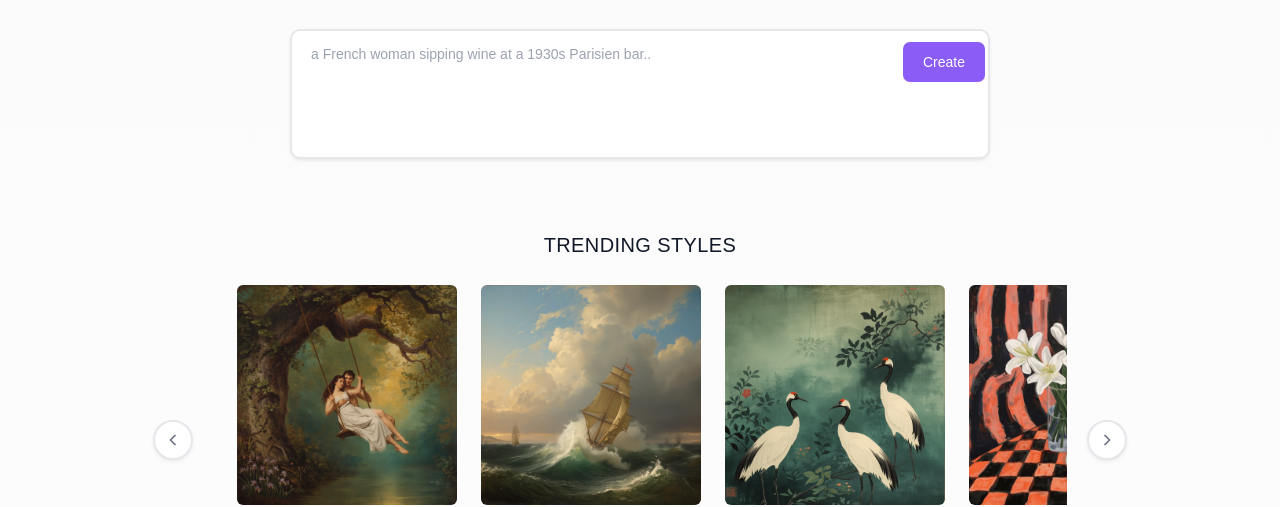
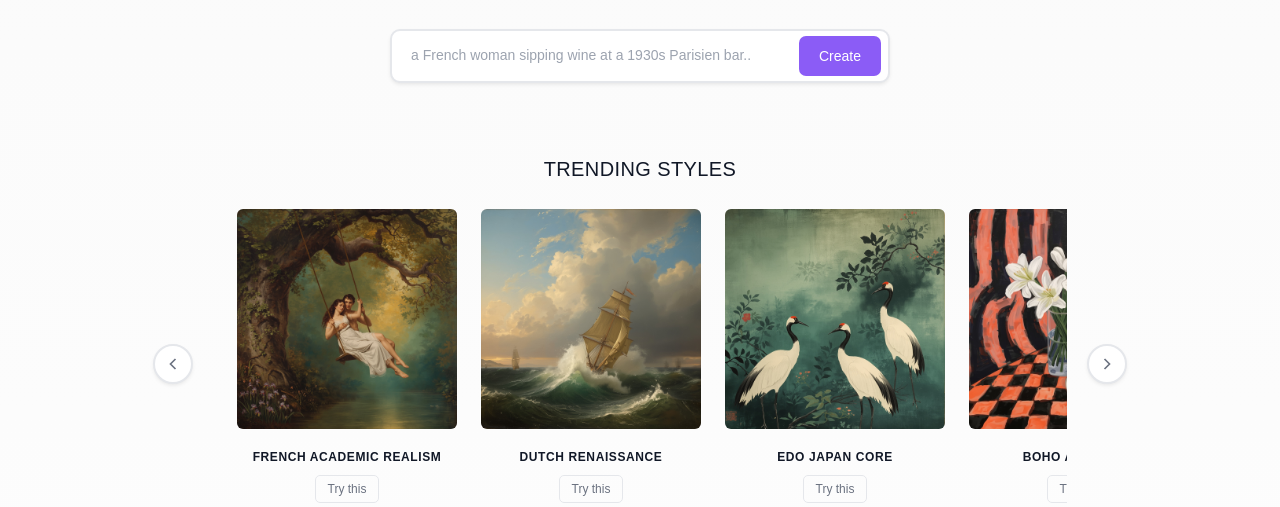
Before and after one commit to nathanielwalker1/picaso4, a website built with Vite: page index.html in a window 1280 px wide. Shown: the part 328-835 px from the top of the page. Built offline with nearby package versions, Linux system fonts and the light colour scheme; some packages are replaced by stand-ins of ours; no server answers; a web font is replaced by a local one.

Commit message:
minor styling on text box

```diff
--- a/src/main.js
+++ b/src/main.js
@@ -26,43 +26,27 @@ let selectedFilters = {
   realism: []
 };
 
-// Auto-resize textarea and manage container expansion
+// Auto-resize textarea
 function autoResizeTextarea() {
-  const container = document.getElementById('promptContainer');
   const textarea = promptInput;
 
-  if (textarea && container) {
+  if (textarea) {
     // Reset height to get accurate scrollHeight
     textarea.style.height = 'auto';
 
-    // Calculate the new height with mobile-friendly values
+    // Calculate the new height
     const scrollHeight = textarea.scrollHeight;
     const isMobile = window.innerWidth <= 768;
-    const lineHeight = isMobile ? 22 : 20; // Slightly larger line height on mobile
-    const padding = isMobile ? 28 : 24; // More padding on mobile
-    const minHeight = (isMobile ? 44 : lineHeight) + padding; // Larger min height on mobile
-    const maxHeight = (isMobile ? 140 : 120) + padding; // More max height on mobile
+    const minHeight = isMobile ? 44 : 40; // Minimum height
+    const maxHeight = isMobile ? 140 : 120; // Maximum height
 
-    // Set the new height
+    // Set the new height, ensuring it's at least minHeight and doesn't exceed maxHeight
     const newHeight = Math.min(Math.max(scrollHeight, minHeight), maxHeight);
     textarea.style.height = newHeight + 'px';
 
-    // Add/remove expanded class based on content - more sensitive on mobile
-    const contentThreshold = isMobile ? 30 : 50;
-    const heightThreshold = minHeight + (isMobile ? 5 : 10);
-    const hasContent = textarea.value.trim().length > contentThreshold || scrollHeight > heightThreshold;
-
-    if (hasContent) {
-      container.classList.add('expanded');
-    } else {
-      container.classList.remove('expanded');
-    }
-
-    // Ensure proper word wrap on mobile
-    if (isMobile) {
-      textarea.style.wordWrap = 'break-word';
-      textarea.style.overflowWrap = 'break-word';
-    }
+    // Ensure proper word wrap
+    textarea.style.wordWrap = 'break-word';
+    textarea.style.overflowWrap = 'break-word';
   }
 }
 
@@ -222,14 +206,6 @@ function handleTryThisClick(event) {
       // Focus and scroll to input
       promptInput.focus();
 
-      // Force a style recalculation for mobile
-      const container = document.getElementById('promptContainer');
-      if (container) {
-        container.style.display = 'none';
-        container.offsetHeight; // Force reflow
-        container.style.display = '';
-      }
-
       // Scroll to input with some delay for smooth animation
       setTimeout(() => {
         promptInput.scrollIntoView({ behavior: 'smooth', block: 'center' });
@@ -296,8 +272,6 @@ async function handleStartGeneration() {
 
 // Event listeners
 promptInput.addEventListener('input', validatePrompt);
-promptInput.addEventListener('focus', autoResizeTextarea);
-promptInput.addEventListener('blur', autoResizeTextarea);
 
 // Only add filter-related listeners if the elements exist
 if (filterBtn) filterBtn.addEventListener('click', openFilterModal);
--- a/src/style.css
+++ b/src/style.css
@@ -90,13 +90,8 @@ body {
   border-radius: 10px;
   padding: 3px;
   box-shadow: 0 2px 4px -1px rgba(0, 0, 0, 0.1);
-  transition: all 0.3s ease;
-}
-
-.prompt-input-container.expanded {
-  max-width: 700px;
-  align-items: flex-start;
-}
+}
+
 
 .prompt-input {
   flex: 1;
@@ -108,10 +103,14 @@ body {
   outline: none;
   color: #111827;
   resize: none;
-  min-height: 20px;
+  min-height: 40px;
   max-height: 120px;
   overflow-y: auto;
-  transition: all 0.3s ease;
+  line-height: 1.4;
+  text-align: left;
+  word-wrap: break-word;
+  overflow-wrap: break-word;
+  white-space: pre-wrap;
 }
 
 .prompt-input::placeholder {
@@ -130,8 +129,9 @@ body {
   cursor: pointer;
   transition: background-color 0.2s;
   white-space: nowrap;
-  align-self: flex-start;
-  margin-top: 8px;
+  align-self: center;
+  margin-left: 12px;
+  margin-right: 4px;
 }
 
 .start-btn:hover {
```
